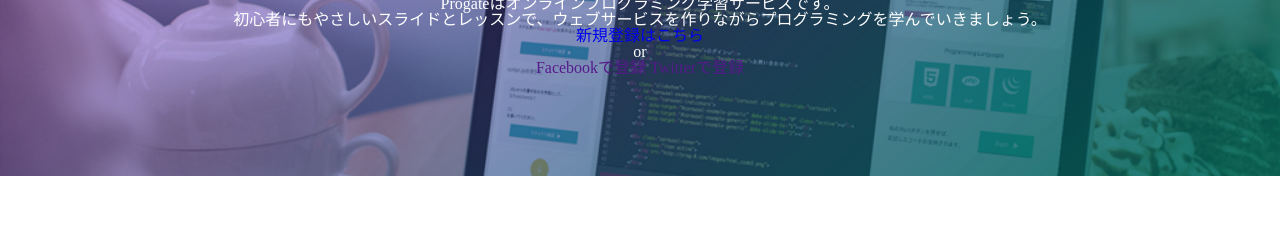
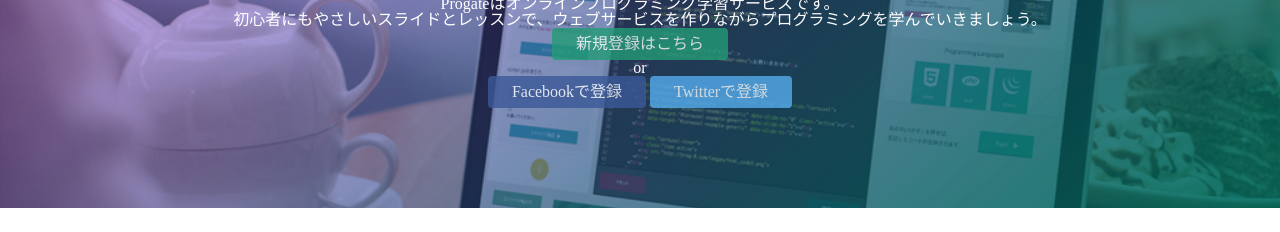
Before and after one commit to arsh-0103/araitest, a plain HTML site: page index.html in a window 1280 px wide. Shown: the part 274-506 px from the top of the page. Drawn offline with Linux system fonts and the light colour scheme.

Commit message:
add:top-wrapperのボタン類

```diff
--- a/style.css
+++ b/style.css
@@ -69,6 +69,26 @@
 
   }
 
+  .btn {
+    padding: 8px 24px;
+    color: white;
+    display: inline-block;
+    opacity: 0.8;
+    border-radius: 4px;
+  }
+
+  .asign {
+    background-color: #239b76;
+  }
+
+  .facebook {
+    background-color: #3b5998;
+  }
+
+  .twitter {
+    background-color: #55acee;
+  }
+
   /********** second wrapper **********/
 
   .l-container {
@@ -104,3 +124,7 @@
   }
 
   /********** third wrapper **********/
+
+  .third-wrapper {
+    text-align: center;
+  }
```
